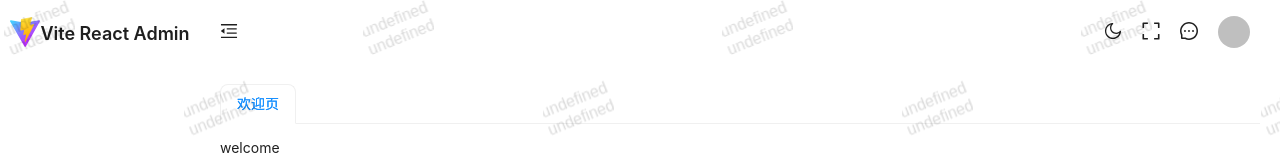
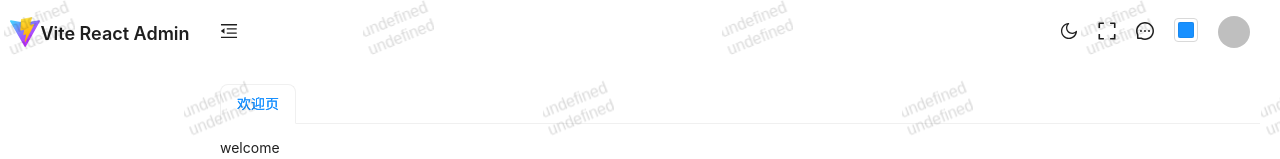
Before and after one commit to coderzzx25/vite-react-admin, a React (Vite) app: page /#/welcome in a window 1280 px wide. Shown: the top 159 px of the page. Built offline with nearby package versions, Linux system fonts and the light colour scheme.

Commit message:
Add -> app -> 添加修改主题色功能

```diff
--- a/src/components/VrHeader/VrHeader.tsx
+++ b/src/components/VrHeader/VrHeader.tsx
@@ -1,7 +1,7 @@
 import { memo } from 'react';
 import type { FC, ReactNode } from 'react';
 
-import { Avatar, Dropdown, Flex } from 'antd';
+import { Avatar, ColorPicker, Dropdown, Flex } from 'antd';
 import type { MenuProps } from 'antd';
 import {
   MenuFoldOutlined,
@@ -11,6 +11,7 @@
   ExpandOutlined,
   MessageOutlined
 } from '@ant-design/icons';
+import { Color } from 'antd/es/color-picker';
 
 import VrHeaderWrapper from './style';
 import { IUserInfo } from '@/types/auths/auths';
@@ -23,14 +24,30 @@
   handleDark: () => void;
   dropdownMenuItems: MenuProps['items'];
   userInfo: IUserInfo | null;
+  primaryColor: string;
+  handlePrimaryColor: (color: string) => void;
 }
 
-const VrHeader: FC<IProps> = ({ collapsed, handleCollapsed, dark, handleDark, dropdownMenuItems, userInfo }) => {
+const VrHeader: FC<IProps> = ({
+  collapsed,
+  handleCollapsed,
+  dark,
+  handleDark,
+  dropdownMenuItems,
+  userInfo,
+  primaryColor,
+  handlePrimaryColor
+}) => {
   const onClickCollapsed = () => {
     handleCollapsed();
   };
+
   const onClickDark = () => {
     handleDark();
+  };
+
+  const onChangePrimaryColor = (color: Color) => {
+    handlePrimaryColor(color.toHexString());
   };
   return (
     <VrHeaderWrapper>
@@ -52,6 +69,9 @@
           <span>
             <MessageOutlined />
           </span>
+          <span>
+            <ColorPicker size="small" value={primaryColor} onChangeComplete={(color) => onChangePrimaryColor(color)} />
+          </span>
         </div>
         <Dropdown menu={{ items: dropdownMenuItems }} placement="bottom" arrow>
           <Flex align="center" justify="space-between" gap={10}>
--- a/src/views/vrlayout/vrlayout.tsx
+++ b/src/views/vrlayout/vrlayout.tsx
@@ -11,7 +11,7 @@
 import { getParentMenuUrl, mapMenuToMenuItem, mapMenuToUrl, searchRouter } from '@/utils/map-router';
 import { localCache } from '@/utils/cache';
 import { useAppDispatch, useAppSelector, useAppShallowEqual } from '@/store';
-import { setIsCollapsedReducer, setIsDarkReducer } from '@/store/modules/main';
+import { setIsCollapsedReducer, setIsDarkReducer, setPrimaryColorReducer } from '@/store/modules/main';
 import { getRoleMenuListAsyncThunk } from '@/store/modules/systems';
 
 interface IProps {
@@ -27,7 +27,7 @@
   const dispatch = useAppDispatch();
   const { userInfo } = useAppSelector((state) => state.auths, useAppShallowEqual);
   const { userMenu } = useAppSelector((state) => state.systems, useAppShallowEqual);
-  const { isCollapsed, isDark } = useAppSelector((state) => state.main, useAppShallowEqual);
+  const { isCollapsed, isDark, primaryColor } = useAppSelector((state) => state.main, useAppShallowEqual);
   const [loading, setLoading] = useState(true);
   const [tabItems, setTabItems] = useState([
     {
@@ -120,6 +120,13 @@
     dispatch(setIsDarkReducer(!isDark));
   }, [dispatch, isDark]);
 
+  const onChangePrimaryColor = useCallback(
+    (color: string) => {
+      dispatch(setPrimaryColorReducer(color));
+    },
+    [dispatch]
+  );
+
   // 退出登录
   const onClickLoginOut = useCallback(() => {
     localCache.deleteCache('userInfo');
@@ -155,6 +162,8 @@
             handleDark={onClickDark}
             dropdownMenuItems={dropdownMenuItems}
             userInfo={userInfo}
+            primaryColor={primaryColor}
+            handlePrimaryColor={onChangePrimaryColor}
           />
         </Header>
         <Content className="content">
```
